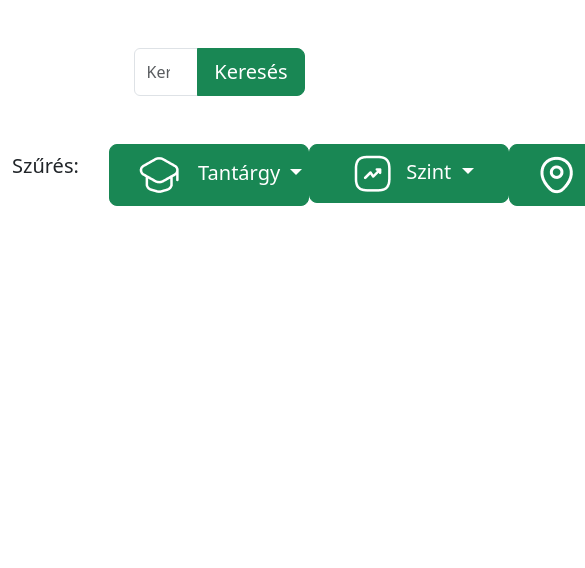
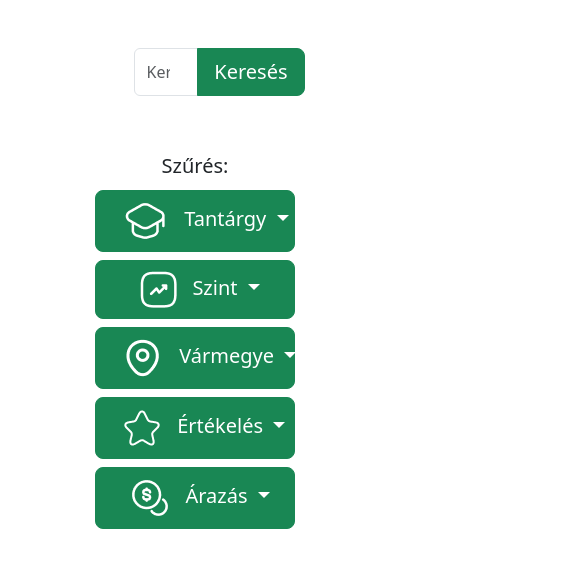
Before and after one commit to adamkekesi/projektnap-frontend, a Vue app: page /search in a window 390 px wide. Shown: the top 568 px of the page, 585 px wide, since content can reach past the window. Built offline with nearby package versions, Linux system fonts and the light colour scheme.

Commit message:
Search dropdown menu, responsive

```diff
--- a/src/views/SearchView.vue
+++ b/src/views/SearchView.vue
@@ -14,13 +14,10 @@
         </div>
     </div>
     <div class="container">
+            <div class="row justify-content-xxl-center text-center">
+                <h5 class="szures ">Szűrés:</h5>
 
-
-        <div class="row">
-            <div class="d-flex">
-                <h5 class="szures">Szűrés:</h5>
-
-                <div class="dropdown col">
+                <div class="dropdown col-xxl-2 col-xl-4 col-lg-6 p-1">
                     <button class="btn btn-success dropdown-toggle btn-lg" type="button" id="dropdownMenuButton1"
                         data-bs-toggle="dropdown" aria-expanded="false">
                             <img src="../assets/teacher.png" class="img-fluid" alt="tantargy" style="padding: 2px 10px;" />
@@ -33,7 +30,7 @@
                     </ul>
                 </div>
 
-                <div class="dropdown col">
+                <div class="dropdown col-xxl-2 col-xl-4 col-lg-6  p-1">
                     <button class="btn btn-success dropdown-toggle btn-lg" type="button" id="dropdownMenuButton1"
                         data-bs-toggle="dropdown" aria-expanded="false">
                         <img src="../assets/vector.png" class="img-fluid" alt="tantargy" style="padding: 2px 10px;" />
@@ -46,7 +43,7 @@
                     </ul>
                 </div>
 
-                <div class="dropdown col">
+                <div class="dropdown col-xxl-2 col-xl-4 col-lg-6  p-1">
                     <button class="btn btn-success dropdown-toggle btn-lg" type="button" id="dropdownMenuButton1"
                         data-bs-toggle="dropdown" aria-expanded="false">
                         <img src="../assets/location.png" class="img-fluid" alt="tantargy" style="padding: 2px 10px;" />
@@ -59,7 +56,7 @@
                     </ul>
                 </div>
 
-                <div class="dropdown col">
+                <div class="dropdown  col-xxl-2 col-xl-4 col-lg-6  p-1">
                     <button class="btn btn-success dropdown-toggle btn-lg" type="button" id="dropdownMenuButton1"
                         data-bs-toggle="dropdown" aria-expanded="false">
                         <img src="../assets/star.png" class="img-fluid" alt="tantargy" style="padding: 2px 10px;" />
@@ -72,7 +69,7 @@
                     </ul>
                 </div>
 
-                <div class="dropdown col">
+                <div class="dropdown  col-xxl-2 col-xl-4 col-lg-6  p-1">
                     <button class="btn btn-success dropdown-toggle btn-lg" type="button" id="dropdownMenuButton1"
                         data-bs-toggle="dropdown" aria-expanded="false">
                         <img src="../assets/coin.png" class="img-fluid" alt="tantargy" style="padding: 2px 10px;" />
@@ -85,8 +82,6 @@
                     </ul>
                 </div>
             </div>
-
-        </div>
     </div>
 </template>
 
```
